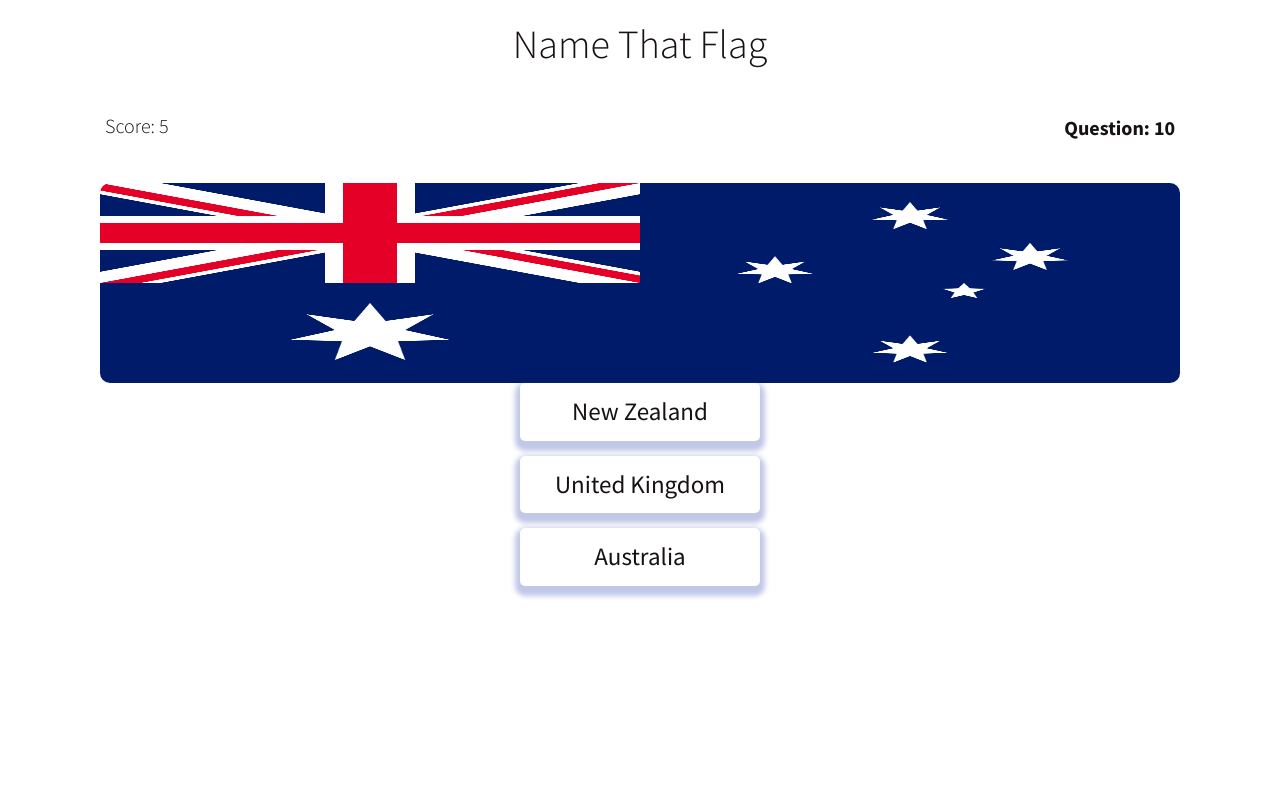
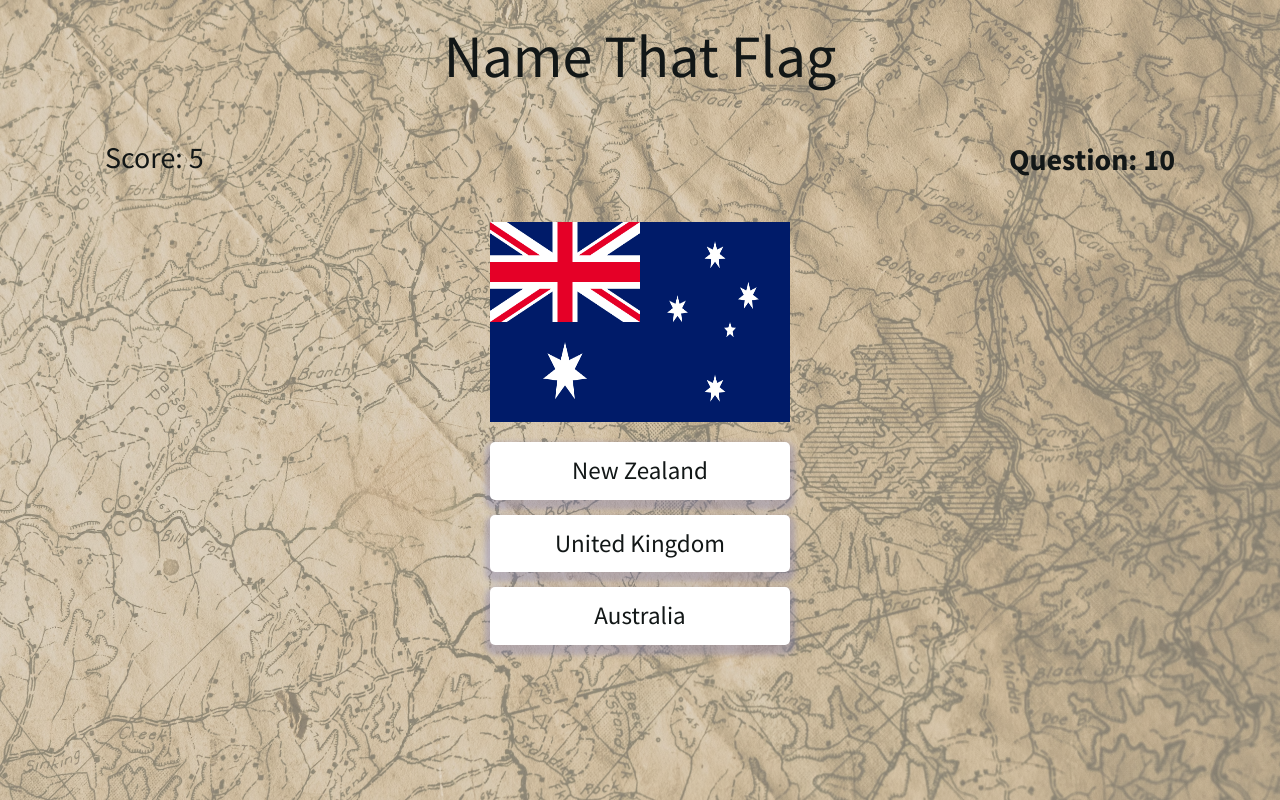
Before and after one commit to Georgina90-x/NameTheLogo, a plain HTML site: page index.html in a window 1280 px wide. Drawn offline with nearby package versions, Linux system fonts and the light colour scheme; files whose address does not match are found by name.

Commit message:
added styling and fixed image sizing issue

```diff
--- a/css/style.css
+++ b/css/style.css
@@ -9,17 +9,36 @@
 
 :root {
     --white: #ffffff;
-    --licorice: #171212;
+    --licorice: #121717;
     --kellygreen: #4cbb17;
-    --crimson: #b80f08;
+    --crimson: #b22222;
 }
 
 html {
-    font-family: "Roboto", serif;
+    font-family: 'Nunito', sans-serif;
     font-size: 62.5%;
     font-weight: 400;
     line-height: 1.6;
     scroll-behavior: smooth;
+}
+
+body {
+    background: url(../img/world-map-background.png) no-repeat;
+    background-size: cover;
+    background-position: center;
+    min-height: 100vh;
+    position: relative;
+}
+
+body::before {
+    content: "";
+    position: absolute;
+    top: 0;
+    left: 0;
+    background-color: rgba(208, 197, 176, 0.626);
+    width: 100%;
+    height: 100%;
+    z-index: -1;
 }
 
 ul {
@@ -32,9 +51,10 @@ a {
 
 h1 {
     text-align: center;
-    font-size: 40px;
+    font-size: 2.5rem;
     color: var(--licorice);
     padding: 2rem 0;
+    font-weight: 500;
 }
 
 h3 {
@@ -42,6 +62,7 @@ h3 {
     padding: 2rem 0;
     color: var(--licorice);
     padding: 2rem;
+    font-weight: 500;
 }
 
 .container {
@@ -71,7 +92,7 @@ h3 {
 
 @media(min-width: 1200px) {
     .container {
-        width:1140px;
+        width: 1140px;
     }
 }
 
@@ -111,23 +132,26 @@ h3 {
 .logos .logo-img img {
     width: 100%;
     height: 20rem;
-    border-radius: 10px;
    /** animation: zoom-in-zoom-out 3s ease-in infinite; **/
 }
-
 /**
 @keyframes zoom-in-zoom-out {
     0% {
         transform: scale(1, 1);
     }
+
     50% {
         transform: scale(1.1, 1.1);
     }
+
     100% {
         transform: scale(1, 1);
     }
 }
 **/
+.logos .logo-options {
+    margin-top: 2rem;
+}
 
 .logos .logo-options ul {
     display: flex;
@@ -145,7 +169,7 @@ transform: scale(1, 1);
     width: 240px;
     color: var(--licorice);
     cursor: pointer;
-    box-shadow: 0 .5rem .5rem .5rem rgba(45, 71, 177, 0.3);
+    box-shadow: 0 .5rem .5rem .5rem rgba(103, 105, 178, 0.3);
     transition: all .1s ease-in-out;
 }
 
@@ -158,29 +182,59 @@ transform: scale(1, 1);
     font-size: 1.8rem;
     font-weight: bold;
     letter-spacing: .1rem;
-    border-radius: 10px;
 }
 
 .score {
     display: none;
-    padding: 1rem;
+    padding: 2rem;
     border-radius: .5rem;
 }
 
 .score .correct,
 .score .incorrect {
-    color: var(--licorice)
+    color: var(--licorice);
 }
 
-.logos .logo-options ul li.active {
+.flags .flag-options ul li.active {
     background-color: var(--licorice);
     color: var(--white);
 }
 
-.logos .logo-options ul li.success {
+.flags .flag-options ul li.success {
     background-color: var(--kellygreen);
 }
 
-.logos .logo-options ul li.wrong {
+.flags .flag-options ul li.wrong {
     background-color: var(--crimson);
 }
+
+@media(min-width: 375px) {
+
+    h1,
+    h3,
+    .box .count {
+        font-size: 3rem;
+    }
+
+    .logos .logo-img,
+    .logos .logo-options ul {
+        width: 30rem;
+    }
+
+    .logos .logo-options ul li {
+        width: 100%;
+    }
+}
+
+@media(min-width: 768px) {
+    h1 {
+        font-size: 6rem;
+    }
+}
+
+@media(min-width: 991px) {
+    .logos .logo-options ul li:hover {
+        background-color: var(--licorice);
+        color: var(--white);
+    }
+}
```
Also changed, not shown: img/world-map-background.png (added). Lines whose indentation alone changed are shown as unchanged.
